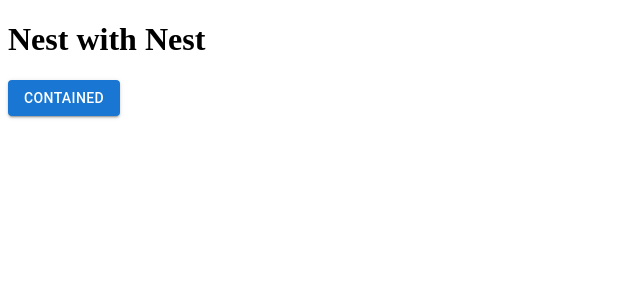
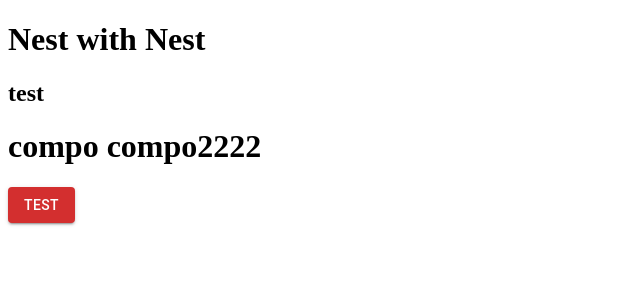
Before and after one commit to until7658/class-nest-next, a Next.js app in the folder nest-next/: page / in a window 1280 px wide. Shown: the top 300 px of the page, without its empty margins (0-640 px from the left). Built offline with nearby package versions, Linux system fonts and the light colour scheme.

Commit message:
fix:
globalFilter 설정으로 인해 Next 가 구동되지 못하는 버그 수정.

```diff
--- a/nest-next/pages/index.tsx
+++ b/nest-next/pages/index.tsx
@@ -1,17 +1,40 @@
-import { FC } from 'react';
+import { FC, useEffect, useState } from 'react';
 import { Button } from '@mui/material';
 
+const Compo = (pros: { text: string }) => {
+  const { text } = pros;
+  return (
+    <>
+      <h1>{text}</h1>
+    </>
+  );
+};
+
 const Home: FC = () => {
+  const [text, setText] = useState<string>('');
+
+  const [id, setId] = useState<string>('');
+  const [pw, setPw] = useState<string>('');
+
+  useEffect(() => {
+    setText('test');
+    console.log('useEffect');
+  }, [text]);
+
   return (
     <>
       <h1>Nest with Nest</h1>
+      <h2>{text}</h2>
+      <Compo text={'compo compo2222'} />
       <Button
         variant="contained"
+        color="error"
         onClick={() => {
-          console.log('button click');
+          console.log('click');
+          setText('click');
         }}
       >
-        Contained
+        test
       </Button>
     </>
   );
```
Also changed, not shown: nest-next/pages/test/index2.tsx (added, +20 -0 lines), nest-next/pages/test2/index2.tsx (added, +20 -0 lines), nest-next/src/app.controller.ts (+11 -1 lines).
